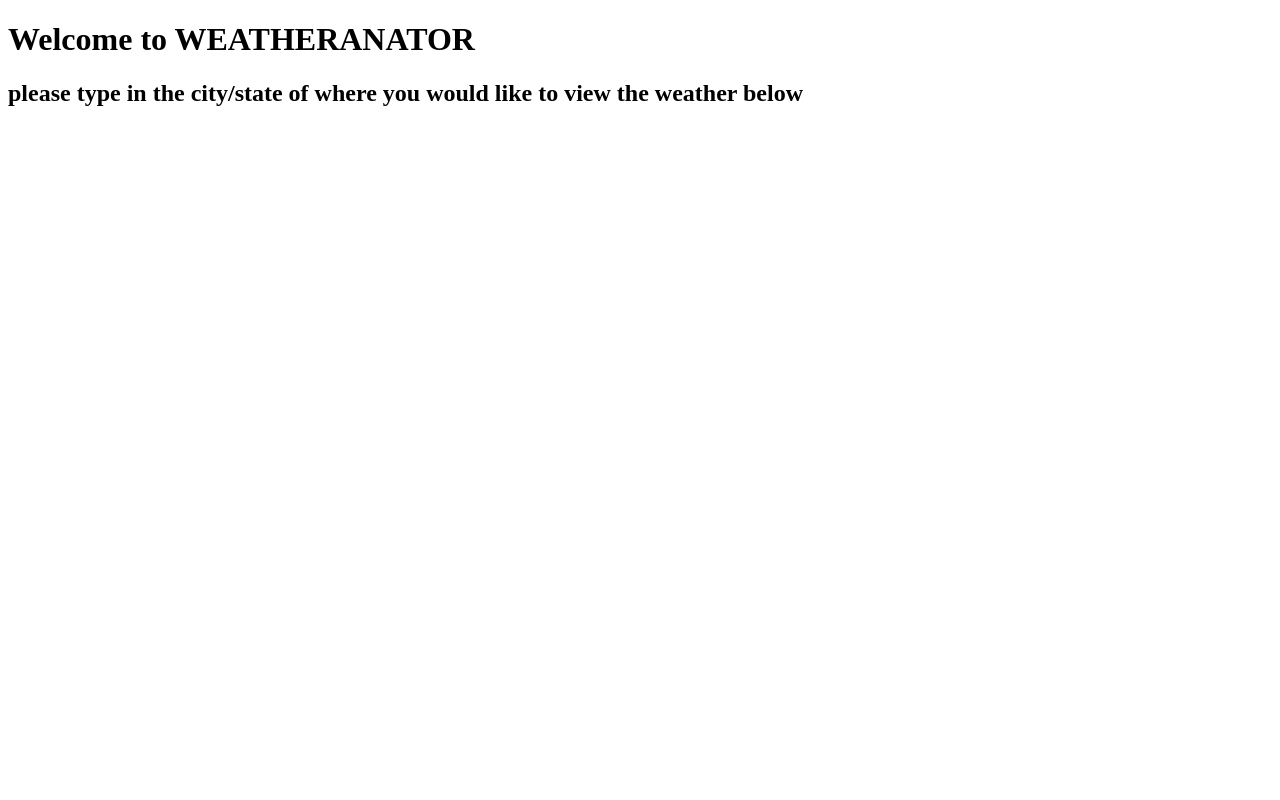
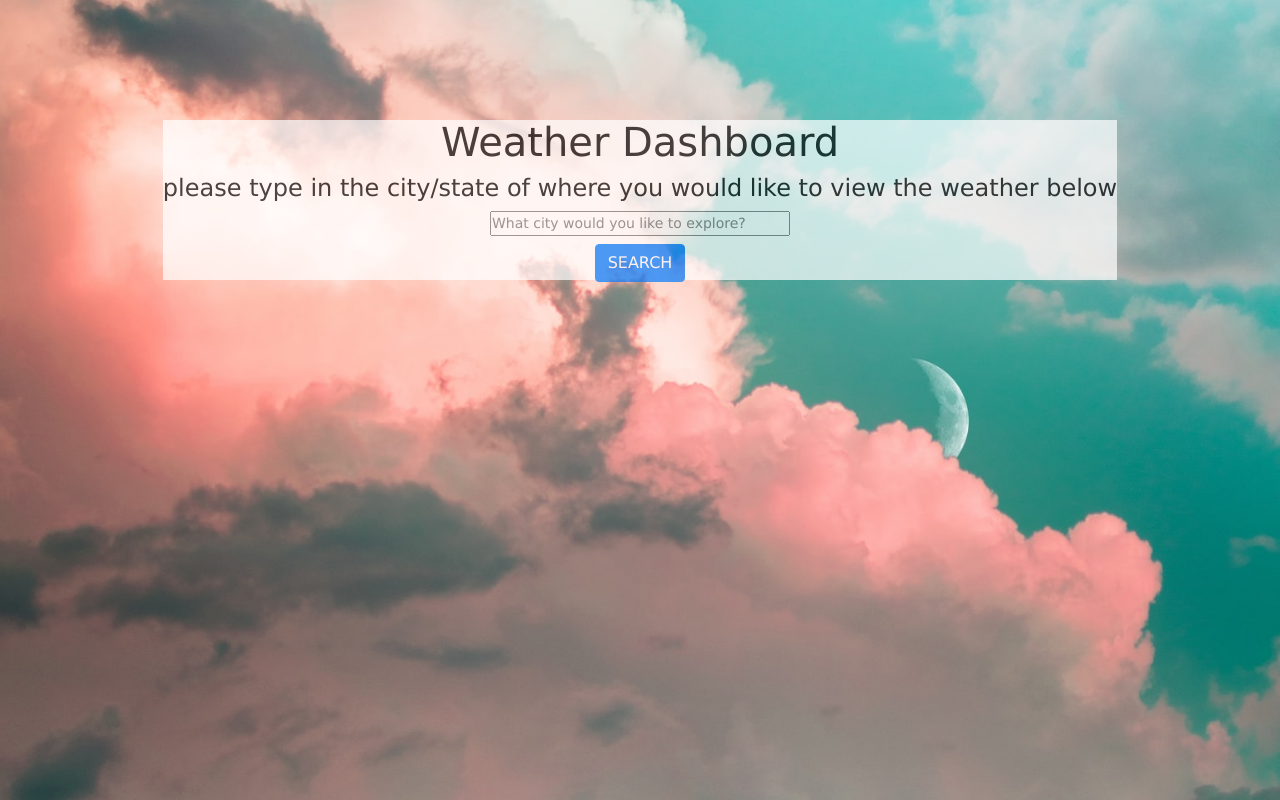
Before and after one commit to AnthonySzymczak/weatheranator, a plain HTML site: page index.html in a window 1280 px wide. Drawn offline with nearby package versions, Linux system fonts and the light colour scheme.

Commit message:
added background image, next is functionality

```diff
--- a/assets/script.js
+++ b/assets/script.js
@@ -0,0 +1,3 @@
+let key = "ac2362b8515020729f2eeb0855507bcc";
+let city = "YOUR CITY"; // My test case was "London"
+let url = "https://api.openweathermap.org/data/2.5/forecast";
--- a/assets/stylesheet/style.css
+++ b/assets/stylesheet/style.css
@@ -0,0 +1,37 @@
+*{
+    margin: 0;
+    padding: 0;
+    box-sizing: border-box;
+}
+body{
+    display: flex;
+    flex-direction: column;
+    height: 50vh;
+    justify-content: center;
+    align-items: center;
+    background-image: url("../clouds.jpg");
+    background-position: center;
+    background-repeat: no-repeat;
+    background-attachment: fixed;
+    background-size: cover;
+    font-family: 'Lucida Sans', 'Lucida Sans Regular', 'Lucida Grande', 'Lucida Sans Unicode', Geneva, Verdana, sans-serif;
+    font-size: 10px;
+    color: aquamarine;
+}
+.weather{
+    display: flex;
+    flex-direction: column;
+    height: 20vh;
+    justify-content: center;
+    align-items: center;
+    background: white;
+    font-family: 'Lucida Sans', 'Lucida Sans Regular', 'Lucida Grande', 'Lucida Sans Unicode', Geneva, Verdana, sans-serif;
+    font-size: 14px;
+    color: black;
+    opacity: 0.7;
+}
+
+.input_text{
+    display: flex;
+    width: 300px;
+}
--- a/index.html
+++ b/index.html
@@ -1,14 +1,29 @@
 <!DOCTYPE html>
 <html lang="en">
+
 <head>
     <meta charset="UTF-8">
     <meta http-equiv="X-UA-Compatible" content="IE=edge">
     <meta name="viewport" content="width=device-width, initial-scale=1.0">
-    <title>Document</title>
+    <link rel="stylesheet" href="https://stackpath.bootstrapcdn.com/bootstrap/4.3.1/css/bootstrap.min.css" />
+    <link rel="stylesheet" href="./assets/stylesheet/style.css">
+    <title>WEATHERANATOR</title>
+
 </head>
+
 <body>
-    <h1>Welcome to WEATHERANATOR</h1>
-    <h2>please type in the city/state of where you would like to view the weather below</h2>
-    <script src="./assets/script.js"></script>
+    <div class="weather">
+    <h1>Weather Dashboard</h1>
+    <h4>please type in the city/state of where you would like to view the weather below</h2>
+        <div class="input">
+            <input type="text" placeholder="What city would you like to explore?" class="input_text">
+            <div class="container text-center mt-2">
+                <button class="btn btn-primary" id="submit">SEARCH</button>
+            </div>
+          </div>
+        </div>
+
+        <script src="./assets/script.js"></script>
 </body>
+
 </html>
```
Also changed, not shown: assets/clouds.jpg (added).
